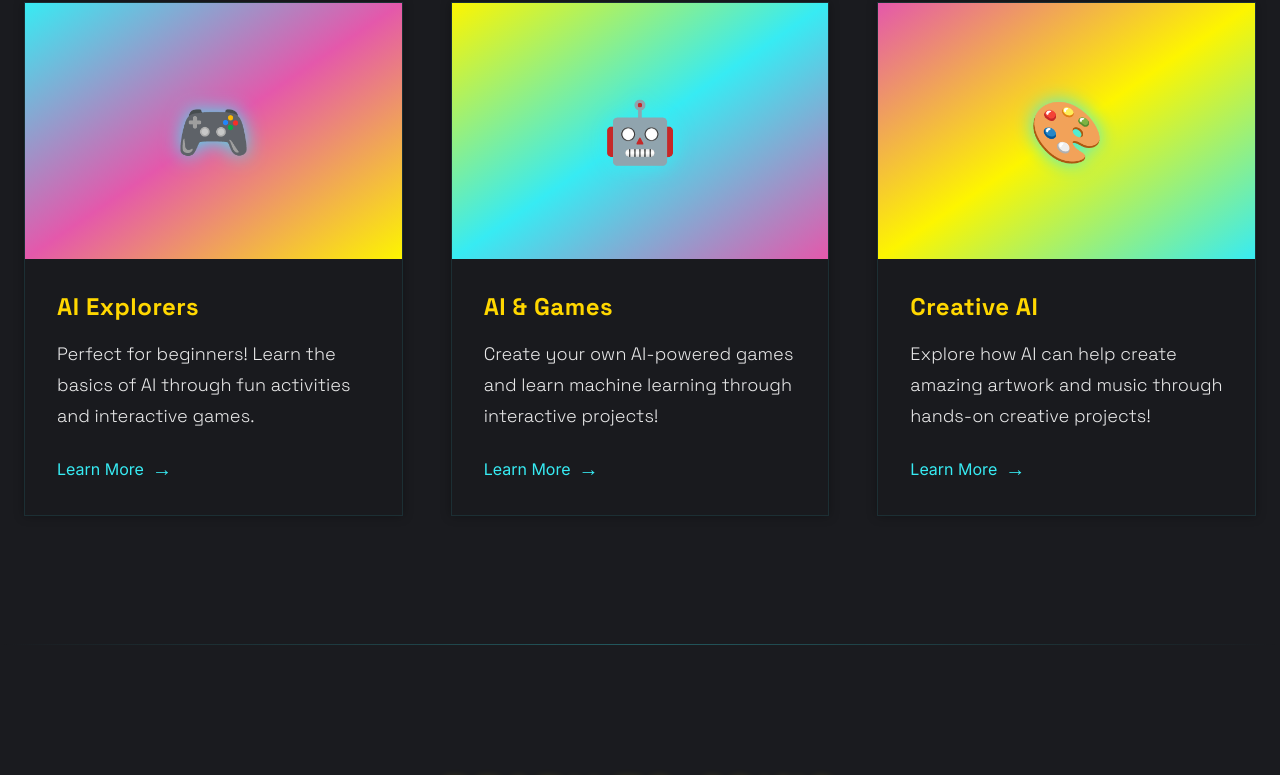
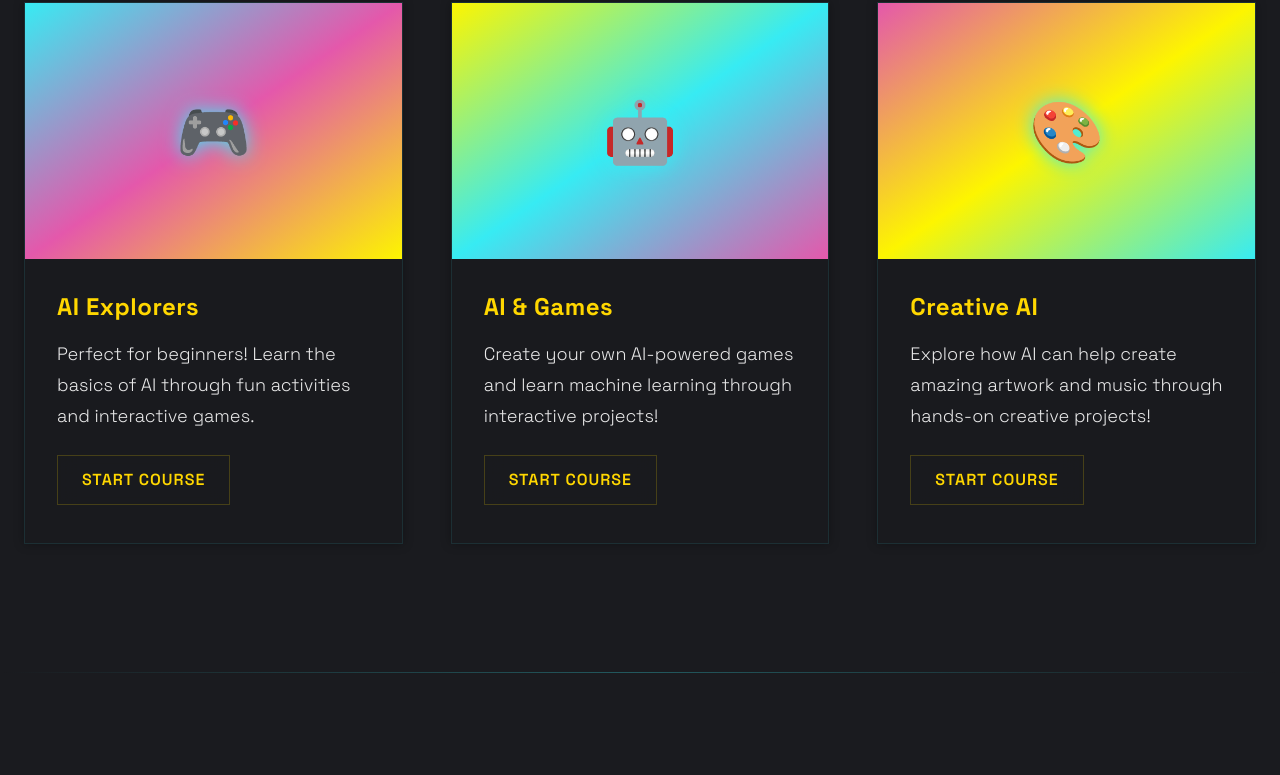
Before and after one commit to yamatokhee/ai-academy, a Next.js app: page / in a window 1280 px wide. Shown: the part 1874-2649 px from the top of the page. Built offline with nearby package versions, Linux system fonts and the light colour scheme.

Commit message:
Update navigation links and SEO improvements: - Link all START COURSE buttons to contact page - Add Google Analytics - Enhance sitemap and robots.txt - Add structured data for better SEO

```diff
--- a/app/courses/page.tsx
+++ b/app/courses/page.tsx
@@ -54,10 +54,10 @@ export default function CoursesPage() {
                   </li>
                 </ul>
                 <Link
-                  href="/courses/ai-explorers"
+                  href="/contact"
                   className="neon-button inline-block"
                 >
-                  Start Course
+                  START COURSE
                 </Link>
               </div>
             </div>
@@ -89,10 +89,10 @@ export default function CoursesPage() {
                   </li>
                 </ul>
                 <Link
-                  href="/courses/ai-games"
+                  href="/contact"
                   className="neon-button inline-block"
                 >
-                  Start Course
+                  START COURSE
                 </Link>
               </div>
             </div>
@@ -124,10 +124,10 @@ export default function CoursesPage() {
                   </li>
                 </ul>
                 <Link
-                  href="/courses/creative-ai"
+                  href="/contact"
                   className="neon-button inline-block"
                 >
-                  Start Course
+                  START COURSE
                 </Link>
               </div>
             </div>
--- a/app/layout.tsx
+++ b/app/layout.tsx
@@ -5,6 +5,7 @@ import dynamic from 'next/dynamic'
 import './globals.css'
 import './styles/cyberpunk.css'
 import Navigation from './components/Navigation'
+import Script from 'next/script'
 
 const Footer = dynamic(() => import('./components/Footer'), {
   ssr: false,
@@ -20,7 +21,7 @@ export const metadata: Metadata = {
     template: '%s | Robo-Monkey AI Academy'
   },
   description: 'Discover fun AI learning at Robo-Monkey Academy. Interactive courses designed for kids aged 7-12. Start their tech journey today!',
-  keywords: ['AI for kids', 'kids coding 7-12', 'AI academy', 'robotics for children', 'STEM education', 'kids technology', 'AI learning'],
+  keywords: ['AI for kids', 'kids coding 7-12', 'AI academy', 'robotics for children', 'STEM education', 'kids technology', 'AI learning', 'coding for kids', 'artificial intelligence for children', 'tech education for kids'],
   authors: [{ name: 'Robo-Monkey AI Academy' }],
   creator: 'Robo-Monkey AI Academy',
   publisher: 'Robo-Monkey AI Academy',
@@ -66,6 +67,29 @@ export const metadata: Metadata = {
   verification: {
     google: 'your-google-site-verification',
   },
+  alternates: {
+    canonical: 'https://robomonkeyai.com',
+  },
+}
+
+const structuredData = {
+  "@context": "https://schema.org",
+  "@type": "EducationalOrganization",
+  "name": "Robo-Monkey AI Academy",
+  "description": "Interactive AI courses designed for kids aged 7-12",
+  "url": "https://robomonkeyai.com",
+  "logo": "https://robomonkeyai.com/og-image.jpg",
+  "sameAs": [
+    "https://twitter.com/robomonkeyai"
+  ],
+  "foundingDate": "2024",
+  "educationalLevel": "Elementary",
+  "teaches": ["Artificial Intelligence", "Coding", "Robotics", "STEM"],
+  "audience": {
+    "@type": "EducationalAudience",
+    "educationalRole": "student",
+    "ageRange": "7-12"
+  }
 }
 
 export default function RootLayout({
@@ -79,8 +103,26 @@ export default function RootLayout({
         <link rel="canonical" href="https://robomonkeyai.com" />
         <meta name="viewport" content="width=device-width, initial-scale=1" />
         <link rel="icon" href="/favicon.ico" />
+        {/* Google Analytics */}
+        <Script
+          src="https://www.googletagmanager.com/gtag/js?id=G-XXXXXXXXXX"
+          strategy="afterInteractive"
+        />
+        <Script id="google-analytics" strategy="afterInteractive">
+          {`
+            window.dataLayer = window.dataLayer || [];
+            function gtag(){dataLayer.push(arguments);}
+            gtag('js', new Date());
+            gtag('config', 'G-XXXXXXXXXX');
+          `}
+        </Script>
       </head>
       <body className={`${inter.className} cyberpunk-container`}>
+        <Script
+          id="structured-data"
+          type="application/ld+json"
+          dangerouslySetInnerHTML={{ __html: JSON.stringify(structuredData) }}
+        />
         <div className="grid-background"></div>
         <header className="fixed top-0 left-0 right-0 z-50 bg-primary-dark/80 backdrop-blur-lg border-b border-electric-blue">
           <div className="container mx-auto px-4">
--- a/app/page.tsx
+++ b/app/page.tsx
@@ -78,12 +78,11 @@ export default function Home() {
                 <h3 className="text-2xl font-bold mb-4">AI Explorers</h3>
                 <p className="mb-6">Perfect for beginners! Learn the basics of AI through fun activities and interactive games.</p>
                 <Link
-                  href="/courses/intro-to-ai"
-                  className="inline-flex items-center text-electric-blue hover:text-bright-yellow transition-colors"
-                  aria-label="Learn more about AI Explorers course"
+                  href="/contact"
+                  className="neon-button inline-block"
+                  aria-label="Contact us about AI Explorers course"
                 >
-                  <span className="mr-2">Learn More</span>
-                  <span className="text-xl" aria-hidden="true">→</span>
+                  START COURSE
                 </Link>
               </div>
             </article>
@@ -96,12 +95,11 @@ export default function Home() {
                 <h3 className="text-2xl font-bold mb-4">AI & Games</h3>
                 <p className="mb-6">Create your own AI-powered games and learn machine learning through interactive projects!</p>
                 <Link
-                  href="/courses/ai-games"
-                  className="inline-flex items-center text-electric-blue hover:text-bright-yellow transition-colors"
-                  aria-label="Learn more about AI & Games course"
+                  href="/contact"
+                  className="neon-button inline-block"
+                  aria-label="Contact us about AI & Games course"
                 >
-                  <span className="mr-2">Learn More</span>
-                  <span className="text-xl" aria-hidden="true">→</span>
+                  START COURSE
                 </Link>
               </div>
             </article>
@@ -114,12 +112,11 @@ export default function Home() {
                 <h3 className="text-2xl font-bold mb-4">Creative AI</h3>
                 <p className="mb-6">Explore how AI can help create amazing artwork and music through hands-on creative projects!</p>
                 <Link
-                  href="/courses/creative-ai"
-                  className="inline-flex items-center text-electric-blue hover:text-bright-yellow transition-colors"
-                  aria-label="Learn more about Creative AI course"
+                  href="/contact"
+                  className="neon-button inline-block"
+                  aria-label="Contact us about Creative AI course"
                 >
-                  <span className="mr-2">Learn More</span>
-                  <span className="text-xl" aria-hidden="true">→</span>
+                  START COURSE
                 </Link>
               </div>
             </article>
--- a/app/robots.ts
+++ b/app/robots.ts
@@ -2,11 +2,41 @@ import { MetadataRoute } from 'next'
 
 export default function robots(): MetadataRoute.Robots {
   return {
-    rules: {
-      userAgent: '*',
-      allow: '/',
-      disallow: ['/private/', '/admin/'],
-    },
+    rules: [
+      {
+        userAgent: '*',
+        allow: [
+          '/',
+          '/courses/*',
+          '/about',
+          '/contact',
+          '/sitemap.xml',
+        ],
+        disallow: [
+          '/private/',
+          '/admin/',
+          '/api/',
+          '/_next/',
+          '/static/',
+          '/*.json$',
+          '/*.xml$',
+        ],
+        crawlDelay: 10,
+      },
+      {
+        userAgent: 'GPTBot',
+        disallow: ['/'],
+      },
+      {
+        userAgent: 'CCBot',
+        disallow: ['/'],
+      },
+      {
+        userAgent: 'Googlebot-Image',
+        allow: ['/*.jpg$', '/*.jpeg$', '/*.gif$', '/*.png$', '/*.webp$'],
+        disallow: ['/private/', '/admin/'],
+      },
+    ],
     sitemap: 'https://robomonkeyai.com/sitemap.xml',
   }
 }
--- a/app/sitemap.ts
+++ b/app/sitemap.ts
@@ -1,30 +1,52 @@
 import { MetadataRoute } from 'next'
 
 export default function sitemap(): MetadataRoute.Sitemap {
+  const baseUrl = 'https://robomonkeyai.com'
+  const currentDate = new Date()
+
   return [
     {
-      url: 'https://robomonkeyai.com',
-      lastModified: new Date(),
+      url: baseUrl,
+      lastModified: currentDate,
       changeFrequency: 'daily',
       priority: 1,
     },
     {
-      url: 'https://robomonkeyai.com/about',
-      lastModified: new Date(),
+      url: `${baseUrl}/about`,
+      lastModified: currentDate,
       changeFrequency: 'weekly',
       priority: 0.8,
     },
     {
-      url: 'https://robomonkeyai.com/courses',
-      lastModified: new Date(),
+      url: `${baseUrl}/courses`,
+      lastModified: currentDate,
       changeFrequency: 'weekly',
       priority: 0.9,
     },
     {
-      url: 'https://robomonkeyai.com/contact',
-      lastModified: new Date(),
+      url: `${baseUrl}/contact`,
+      lastModified: currentDate,
       changeFrequency: 'monthly',
       priority: 0.7,
     },
+    // Add course-specific pages if you have them
+    {
+      url: `${baseUrl}/courses/beginner-ai`,
+      lastModified: currentDate,
+      changeFrequency: 'weekly',
+      priority: 0.85,
+    },
+    {
+      url: `${baseUrl}/courses/advanced-robotics`,
+      lastModified: currentDate,
+      changeFrequency: 'weekly',
+      priority: 0.85,
+    },
+    {
+      url: `${baseUrl}/courses/stem-fundamentals`,
+      lastModified: currentDate,
+      changeFrequency: 'weekly',
+      priority: 0.85,
+    },
   ]
 }
```
